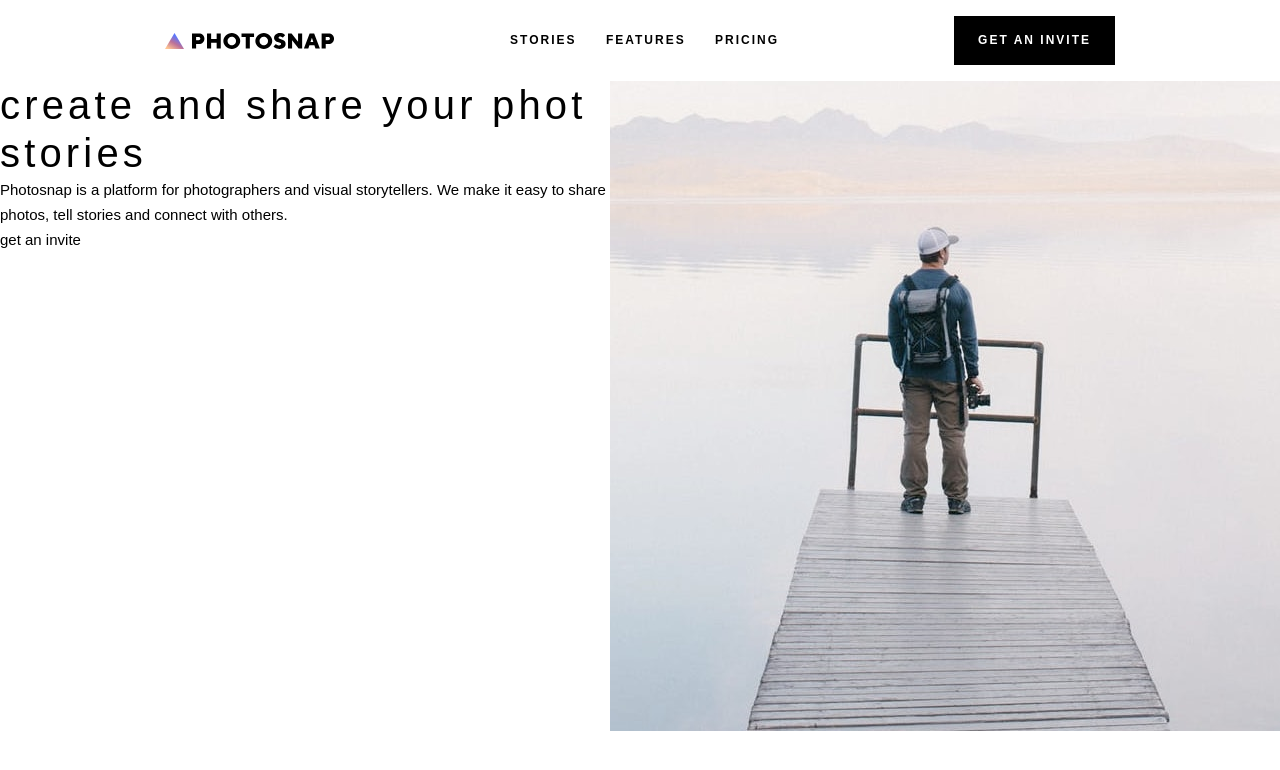
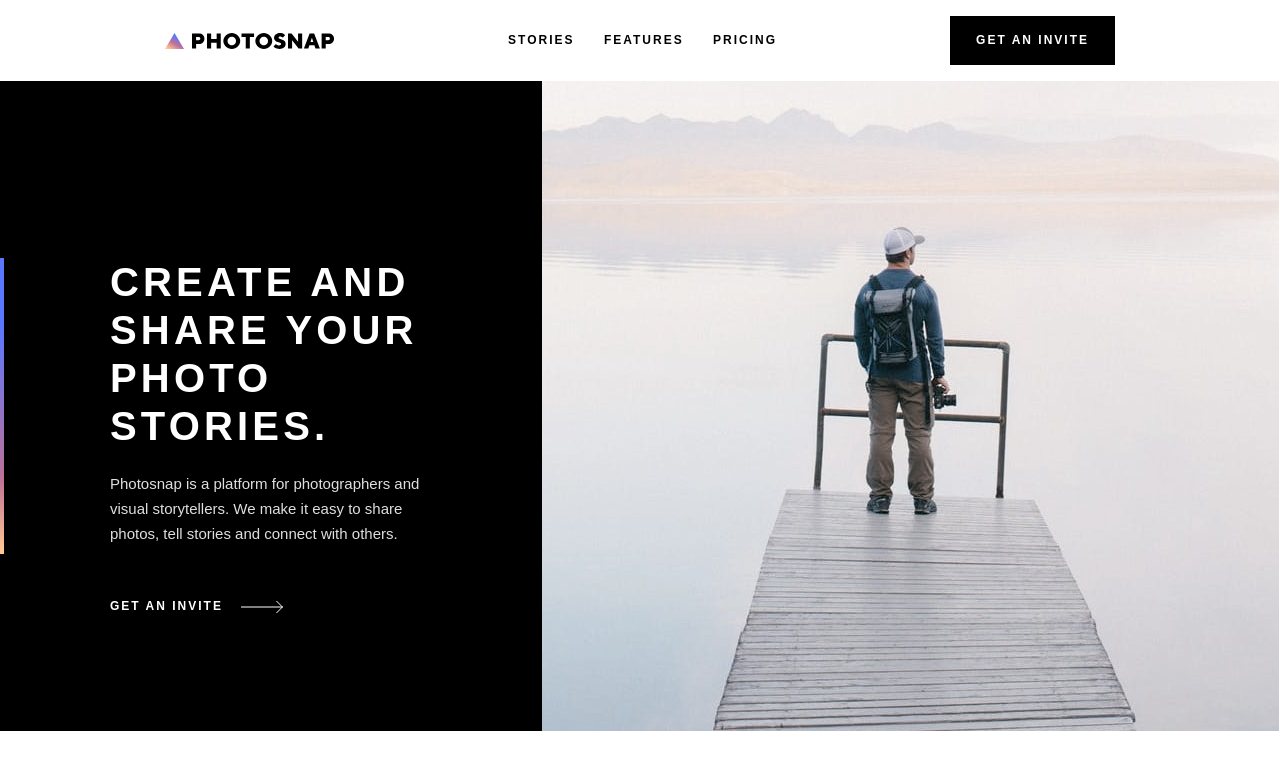
Before and after one commit to ortonb110/photosnap, a React (Create React App) app: page / in a window 1280 px wide. Shown: the top 770 px of the page. Built offline with nearby package versions, Linux system fonts and the light colour scheme.

Commit message:
Desktop view complete

```diff
--- /dev/null
+++ b/src/Components/BtnArrow.jsx
@@ -0,0 +1,16 @@
+import React from "react";
+import arrow from "../assets/shared/desktop/arrow.svg";
+export default function BtnArrow() {
+  return (
+    <button className="uppercase btn flex gap-[1.8rem] items-center">
+      <span>get an invite</span>
+      <span className="">
+        <svg xmlns="http://www.w3.org/2000/svg" width="43" height="14">
+          <g fill="none" fill-rule="evenodd" stroke="#fff">
+            <path d="M0 7h41.864M35.428 1l6 6-6 6" />
+          </g>
+        </svg>
+      </span>
+    </button>
+  );
+}
--- a/src/Components/Hero.jsx
+++ b/src/Components/Hero.jsx
@@ -1,25 +1,37 @@
 import React from "react";
+
+//Component
+import BtnArrow from "./BtnArrow";
 
 export default function Hero() {
   return (
-    <section className="w-full grid auto-cols-auto grid-flow-col h-[65rem]">
-      <div className="w-[61rem]">
-        <h1>create and share your phot stories</h1>
-        <p>
-          Photosnap is a platform for photographers and visual storytellers. We
-          make it easy to share photos, tell stories and connect with others.
-        </p>
-        <button>get an invite</button>
+    <section className=" grid h-[65rem] grid-temp">
+      <div className="w-full bg-black text-white flex justify-center items-center">
+        <div className="h-[30.4rem] hero-border  px-[10.6rem]">
+          <h1 className="uppercase font-[600] mb-[2.1rem]">
+            create and share your photo stories.
+          </h1>
+          <p className="mb-[4.8rem] text-lightGray">
+            Photosnap is a platform for photographers and visual storytellers.
+            We make it easy to share photos, tell stories and connect with
+            others.
+          </p>
+          <BtnArrow/>
+        </div>
       </div>
-      <div className="w-full">
-        <picture >
+      <div className="">
+        <picture>
           <source
             media="(min-width: 1024px)"
-            srcset={require('../assets/home/desktop/create-and-share.jpg')}
+            srcset={require("../assets/home/desktop/create-and-share.jpg")}
           />
-          <source media="(min-width: 768px)" srcset={require('../assets/home/tablet/create-and-share.jpg')} />
-          <img className="w-full object-cover h-[65rem]"
-            src={require('../assets/home/mobile/create-and-share.jpg')}
+          <source
+            media="(min-width: 768px)"
+            srcset={require("../assets/home/tablet/create-and-share.jpg")}
+          />
+          <img
+            className=" w-full object-cover h-[65rem]"
+            src={require("../assets/home/mobile/create-and-share.jpg")}
             alt="Create and Share       "
           />
         </picture>
--- a/src/index.css
+++ b/src/index.css
@@ -3,7 +3,7 @@
 @tailwind utilities;
 
 /* DM Sans Font */
-@import url('https://fonts.googleapis.com/css2?family=DM+Sans:wght@400;700&display=swap');
+@import url('https://fonts.googleapis.com/css2?family=DM+Sans:wght@400;600&display=swap');
 
 @layer base {
     /* Global classes */
@@ -44,7 +44,7 @@
     .btn {
         text-transform: uppercase;
         letter-spacing: 2px;
-        padding: 1.2rem 3.9rem;
+
         font-size: 1.2rem;
         font-weight: bold;
     }
@@ -64,10 +64,22 @@
     .nav-items.active {
         border-width: 2px;
         border-style: solid;
-
         border-image: linear-gradient(202deg, rgba(90,119,255,1) 55%, rgba(188,113,152,1) 85%, rgba(255,197,147,1) 99%) 0 0 1 0;
     }
+    .hero-border {
 
+        border-width: 4px;
+        border-style: solid;
+        border-image: linear-gradient(202deg, rgba(90,119,255,1) 55%, rgba(188,113,152,1) 85%, rgba(255,197,147,1) 99%) 0 0 0 1;
+    }
+
+    .grid-temp {
+        grid-template-columns: 42.36% 57.6%;
+    }
+
+    .fill {
+       color: white;
+    }
 
 
     /* Screen Media Queries */
@@ -80,7 +92,7 @@
 
     @media screen and (min-width: 1024px) {
         .btn_default {
-            padding: 1.2rem 2.4rem !important;
+            padding: 1.2rem 2.6rem !important;
         }
     }
     @media screen and (max-width: 767px) {
@@ -89,5 +101,10 @@
             width: full;
         }
     }
+    @media screen and (min-width: 1441px) {
+        .grid-temp {
+            grid-template-columns: 44% 56%;
+        }
+    }
 
 }
```
